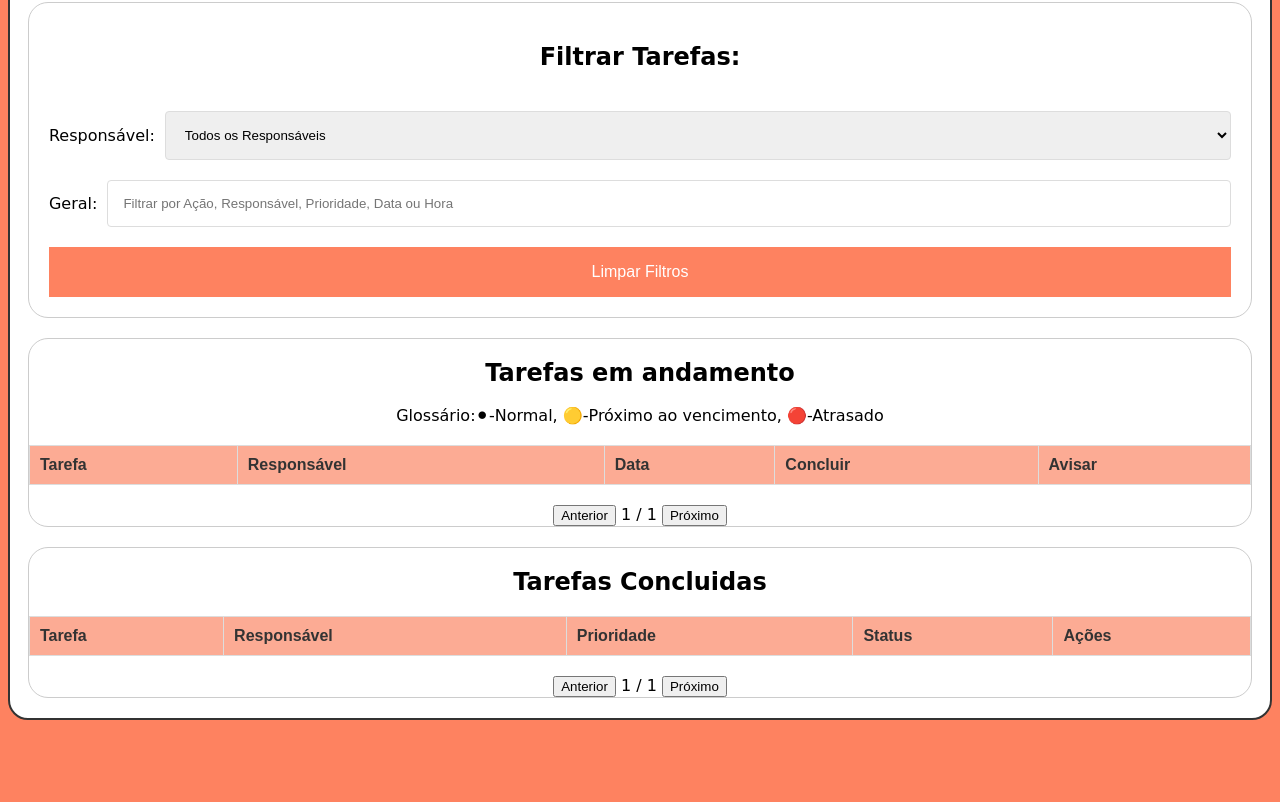
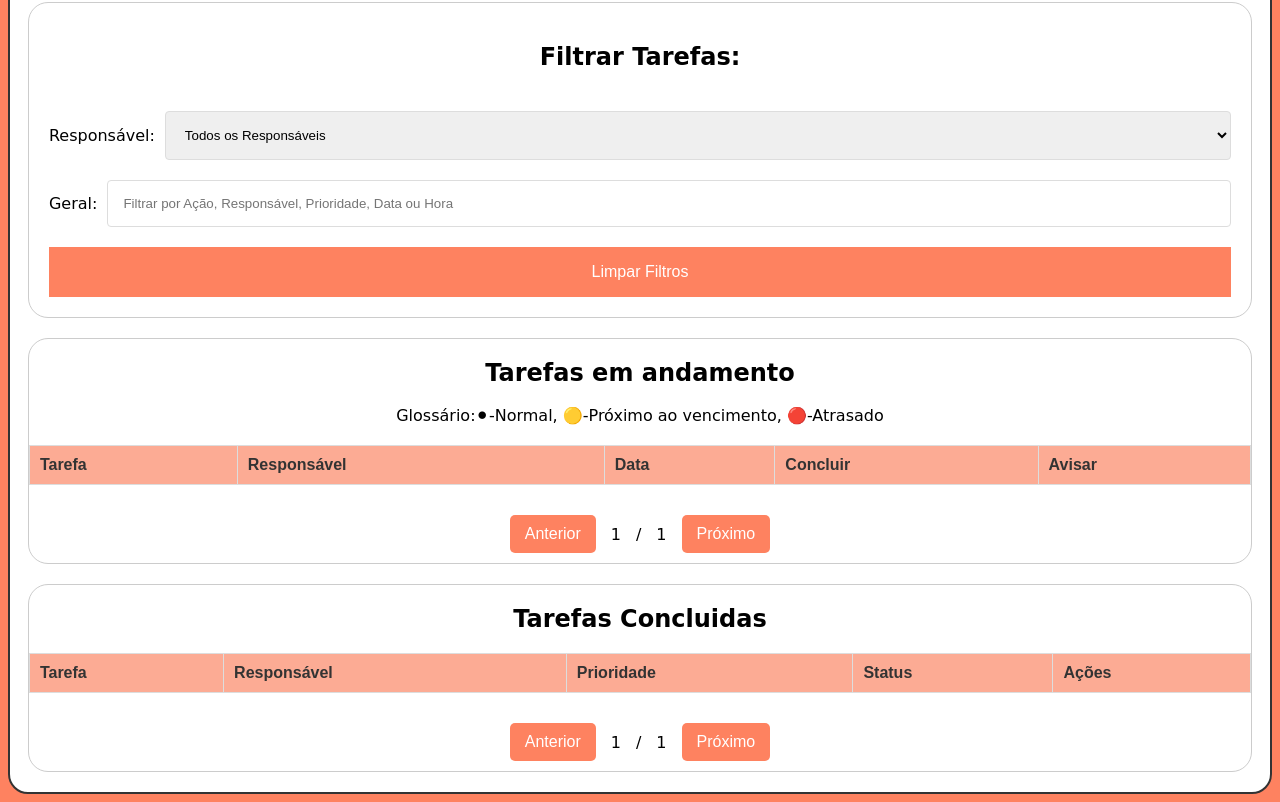
Before and after one commit to guarulho4vu/agenda, a website: page public/main.html in a window 1280 px wide. Shown: the part 937-1739 px from the top of the page. Before the commit the page ends 1665 px from the top, so only its background shows below. Drawn offline with Linux system fonts and the light colour scheme; no server answers; a web font is replaced by a local one.

Commit message:
mexendo na interface

```diff
--- a/public/style.css
+++ b/public/style.css
@@ -129,8 +129,8 @@ input, select {
     background-color: #ffe3db;
 }
 
-.dados-banco tbody tr:hover, .entrada:hover {
-    filter: grayscale(45%);
+.dados-banco tbody tr:hover, .submit:hover, #limparFiltro:hover, .paginacao button:hover {
+    background-color: #5f50e5;
 }
 
 .toast-container {
@@ -186,3 +186,23 @@ input, select {
         width: 0%;
     }
 }
+
+.paginacao {
+    display: flex;
+    justify-content: center;
+    align-items: center;
+    margin-top: 20px;
+    padding: 10px;
+    gap: 15px;
+}
+
+.paginacao button {
+    background-color: #fe8260;
+    color: white;
+    border: none;
+    padding: 10px 15px;
+    border-radius: 5px;
+    cursor: pointer;
+    font-size: 1em;
+    transition: background-color 0.3s ease;
+}
```
